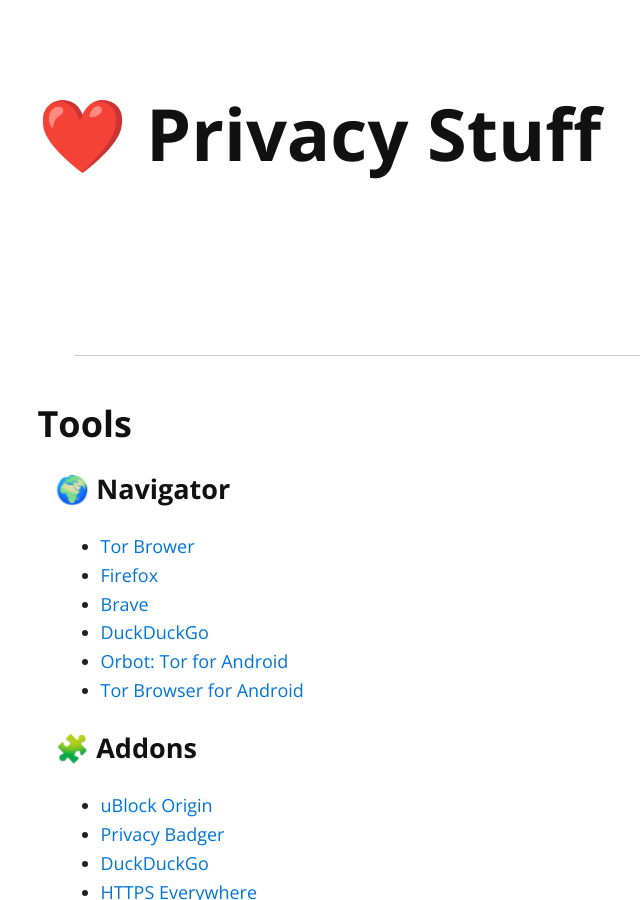
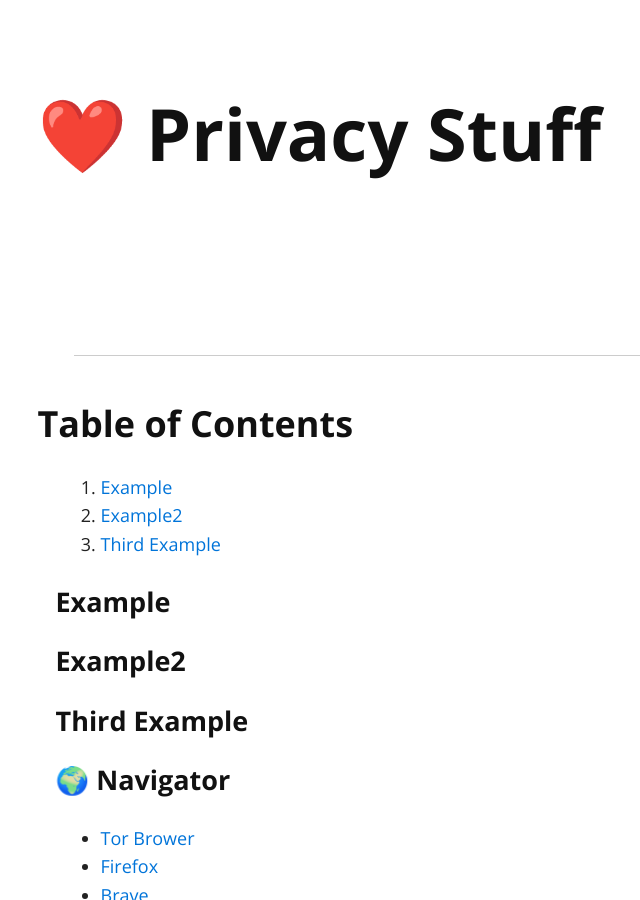
Before and after one commit to jcabeza/Privacy, a Jekyll site: the page built from index.md, in a window 1280 px wide and 900 px high. Shown: the whole window, without its empty margins (254-894 px from the left). Built offline with Jekyll 4.4.1, drawn with Linux system fonts in a browser that asks for light colours; nearby versions of some CDN libraries; some of the changed text lies outside the part shown.

Commit message:
Update index.md

```diff
--- a/index.md
+++ b/index.md
@@ -3,7 +3,14 @@
 ---
 ---
 
-### Tools
+### Table of Contents
+1. [Example](#example)
+2. [Example2](#example2)
+3. [Third Example](#third-example)
+
+#### Example
+#### Example2
+#### Third Example
 
 #### 🌍 Navigator
 
@@ -55,7 +62,7 @@
 
 - [ProtonVPN](https://protonvpn.com)
 - [OpenVPN](https://openvpn.net)
-- [WireGuard](https://www.wireguard.com)$$
+- [WireGuard](https://www.wireguard.com)
 
 #### 💻 OS
 
```
Also changed, not shown: other parts of index.md (+0 -11 lines).
